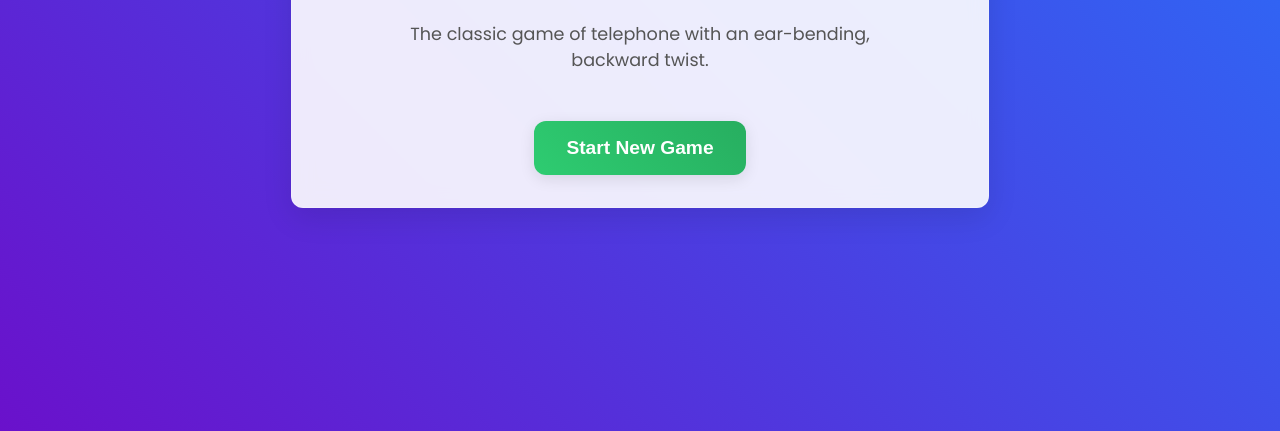
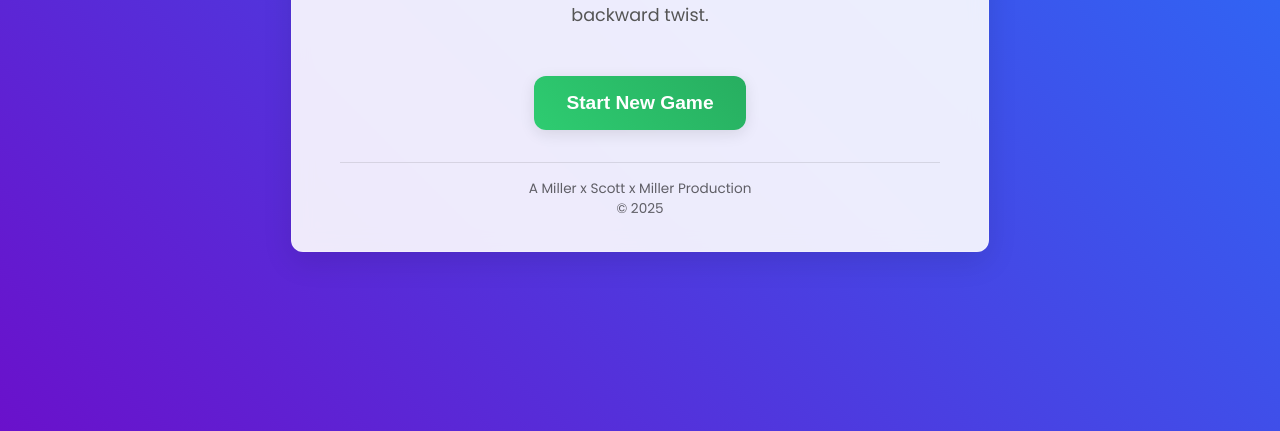
Before and after one commit to johnwmillr/Enohpelet, a plain HTML site: page index.html in a window 1280 px wide. Shown: the part 369-800 px from the top of the page. Drawn offline with Linux system fonts and the light colour scheme.

Commit message:
feat: add footer with production credits
- Add Miller x Scott x Miller Production credit
- Include copyright notice with © symbol
- Style footer with subtle, centered text

```diff
--- a/index.html
+++ b/index.html
@@ -53,6 +53,10 @@
             <button id="endGameButton" style="display: none;">End Game</button>
         </div>
         <button id="startGameButton">Start New Game</button>
+        <footer class="footer">
+            <p>A Miller x Scott x Miller Production</p>
+            <p>© 2025</p>
+        </footer>
     </div>
     <script src="app.js"></script>
 </body>
--- a/style.css
+++ b/style.css
@@ -297,3 +297,18 @@ audio {
         width: 100%;
     }
 }
+
+.footer {
+    margin-top: 2rem;
+    padding-top: 1rem;
+    border-top: 1px solid rgba(0, 0, 0, 0.1);
+    text-align: center;
+}
+
+.footer p {
+    margin: 0;
+    font-size: 0.85rem;
+    color: rgba(0, 0, 0, 0.6);
+    font-weight: 400;
+    text-align: center;
+}
```
